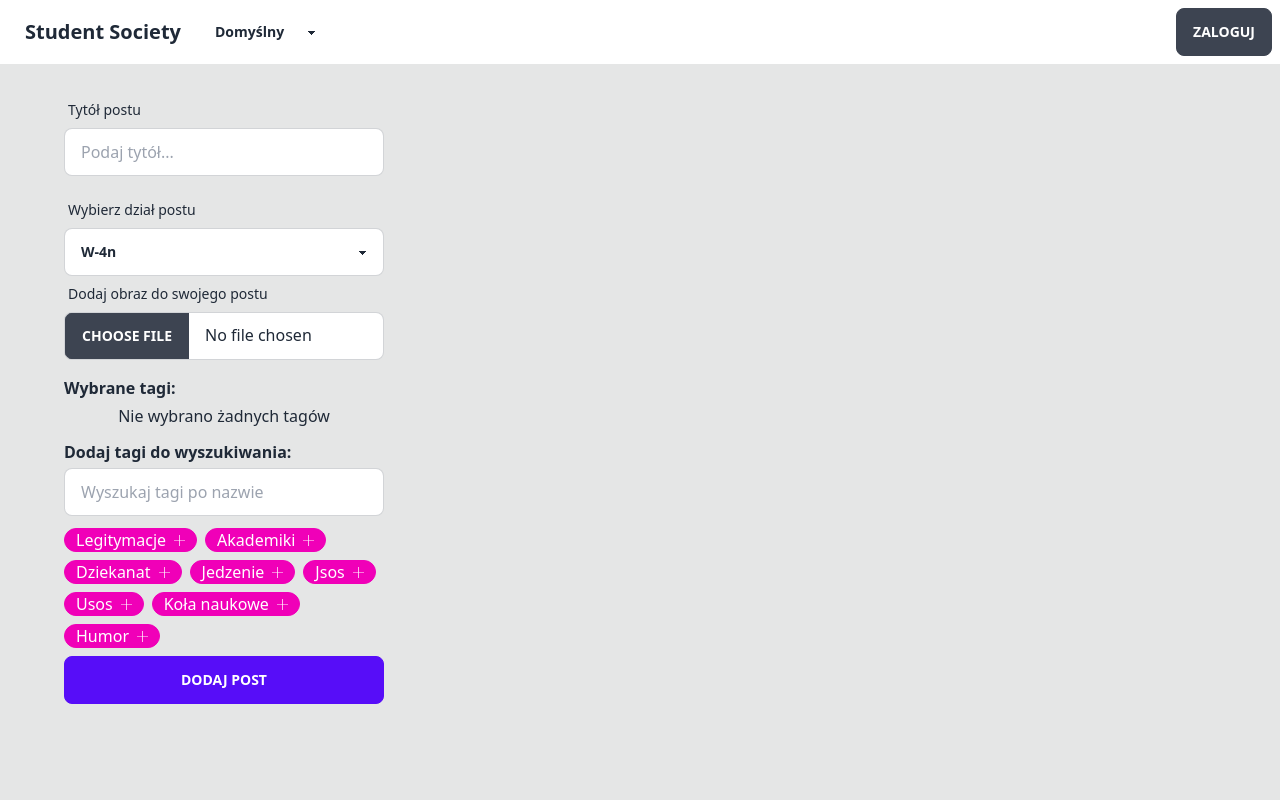
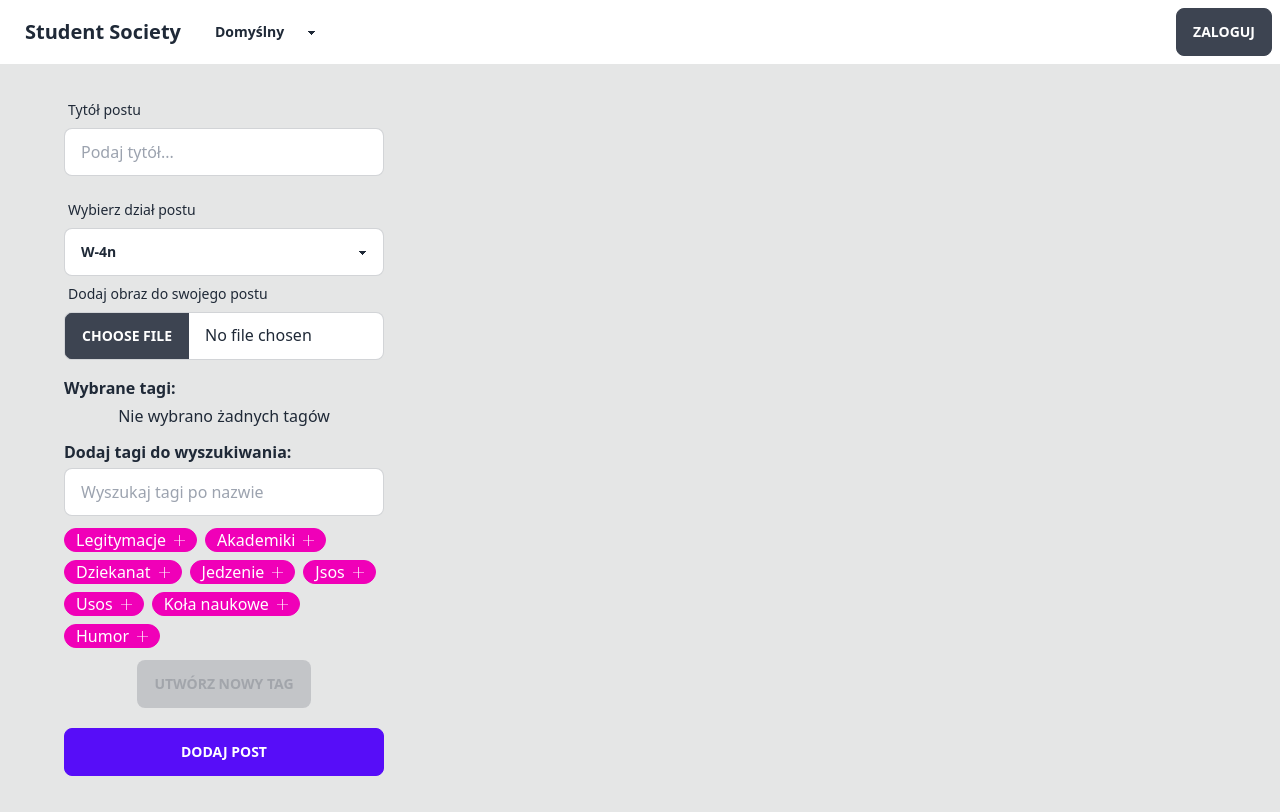
Before and after one commit to EP-coode/ZPI, a Next.js app in the folder renderer/: page /posts/create in a window 1280 px wide. Built offline with nearby package versions, Linux system fonts and the light colour scheme.

Commit message:
refactor tags picker

```diff
--- a/renderer/src/components/PostEditor.tsx
+++ b/renderer/src/components/PostEditor.tsx
@@ -120,6 +120,7 @@ const PostEditor = ({ onPostSubmit, editedPost, categoryGroups }: Props) => {
           activeTags={activeTags}
           onAddTag={handleAddTag}
           onRemoveTag={handleRemoveTag}
+          enableCustomTags
         />
       </div>
 
--- a/renderer/src/components/TagsPicker.tsx
+++ b/renderer/src/components/TagsPicker.tsx
@@ -1,10 +1,5 @@
-import React, {
-  ReactNode,
-  useCallback,
-  useEffect,
-  useMemo,
-  useState,
-} from "react";
+import classNames from "classnames";
+import React, { ReactNode, useCallback, useEffect, useState } from "react";
 import { LoadingState } from "../common/LoadingState";
 import CloseIcon from "../icons/CloseIcon";
 import PlusIcon from "../icons/PlusIcon";
@@ -14,10 +9,11 @@ import LoadingPlaceholder from "./LoadingPlaceholder";
 
 type Props = {
   pickedLabel: string;
-  noTagsSelectedMsg: string
+  noTagsSelectedMsg: string;
   onRemoveTag: (tagName: string) => void;
   onAddTag: (tagName: string) => void;
   activeTags: string[];
+  enableCustomTags?: boolean;
 };
 
 const TagsPicker = ({
@@ -25,54 +21,12 @@ const TagsPicker = ({
   activeTags,
   onAddTag,
   onRemoveTag,
-  noTagsSelectedMsg
+  noTagsSelectedMsg,
+  enableCustomTags = false,
 }: Props) => {
   const [tagSearchResult, setTagSearchResult] = useState<string[]>([]);
   const [tagSearchState, setTagSearchState] = useState(LoadingState.IDDLE);
   const [tagFilterPrefix, setTagFilterPrefix] = useState<string>("");
-
-  const tagBadges: ReactNode[] = (() => {
-    const tagBadges = activeTags.map((tagName) => (
-      <li className="badge badge-primary badge-lg gap-2 " key={tagName}>
-        <CloseIcon onClick={() => onRemoveTag(tagName)} />
-        {tagName}
-      </li>
-    ));
-    if (tagBadges.length == 0) {
-      tagBadges.push(<div key="none" className="m-auto">{noTagsSelectedMsg}</div>);
-    }
-    return tagBadges;
-  })();
-
-  const searchResultTagBadges: ReactNode[] = (() => {
-    const searchResultTagBadges = tagSearchResult
-      .filter(
-        (tag) =>
-          !activeTags.some(
-            (activeTag) => activeTag.toLowerCase() == tag.toLowerCase()
-          )
-      )
-      .map((tagName) => (
-        <li className="badge badge-secondary badge-lg gap-2" key={tagName}>
-          {tagName}
-          <PlusIcon
-            onClick={() => {
-              onAddTag(tagName);
-              setTagSearchResult(
-                tagSearchResult.filter((tag) => tag != tagName)
-              );
-            }}
-            className="cursor-pointer"
-          />
-        </li>
-      ));
-
-    if (searchResultTagBadges.length == 0) {
-      searchResultTagBadges.push(<div key="none" className="m-auto mt-3">Brak wyników</div>);
-    }
-
-    return searchResultTagBadges;
-  })();
 
   const fetchTags = async (
     tagFilterPrefix: string,
@@ -107,13 +61,27 @@ const TagsPicker = ({
     };
   }, [debouncedFetchTags, tagFilterPrefix]);
 
+  const handleAddNewTagClick = (tagName: string) => {
+    onAddTag(tagName);
+  };
+
   return (
     <div className="flex flex-col max-w-xl gap-3 w-full">
       <div>
         <h3 className="font-semibold">{pickedLabel}</h3>
-        <ul className="flex flex-wrap gap-2 mt-1">{tagBadges}</ul>
+        <ul className="flex flex-wrap gap-2 mt-1">
+          {activeTags.map((tagName) => (
+            <li className="badge badge-primary badge-lg gap-2 " key={tagName}>
+              <CloseIcon onClick={() => onRemoveTag(tagName)} />
+              {tagName}
+            </li>
+          ))}
+          {activeTags.length == 0 && (
+            <div className="m-auto">{noTagsSelectedMsg}</div>
+          )}
+        </ul>
       </div>
-      <div className="min-h-48">
+      <div className="min-h-48 flex flex-col align-middle">
         <h3 className="font-semibold">Dodaj tagi do wyszukiwania:</h3>
         <input
           placeholder="Wyszukaj tagi po nazwie"
@@ -126,7 +94,56 @@ const TagsPicker = ({
           <LoadingPlaceholder className="w-32" />
         )}
         {tagSearchState == LoadingState.LOADED && (
-          <ul className="flex flex-wrap gap-2 mt-3">{searchResultTagBadges}</ul>
+          <ul className="flex flex-wrap gap-2 mt-3">
+            {tagSearchResult
+              .filter(
+                (tag) =>
+                  !activeTags.some(
+                    (activeTag) => activeTag.toLowerCase() == tag.toLowerCase()
+                  )
+              )
+              .map((tagName) => (
+                <li
+                  className="badge badge-secondary badge-lg gap-2"
+                  key={tagName}
+                >
+                  {tagName}
+                  <PlusIcon
+                    onClick={() => {
+                      onAddTag(tagName);
+                      setTagSearchResult(
+                        tagSearchResult.filter((tag) => tag != tagName)
+                      );
+                    }}
+                    className="cursor-pointer"
+                  />
+                </li>
+              ))}
+            {tagSearchResult.length == 0 && (
+              <div className="m-auto my-3">Brak wyników</div>
+            )}
+          </ul>
+        )}
+        {enableCustomTags && (
+          <button
+            className={classNames("btn mx-auto my-3", {
+              "btn-disabled":
+                LoadingState.LOADING == tagSearchState ||
+                tagFilterPrefix.length < 3 ||
+                tagSearchResult.some(
+                  (tag) =>
+                    tag.toLowerCase() == tagFilterPrefix.toLocaleLowerCase()
+                ) ||
+                activeTags.some(
+                  (tag) =>
+                    tag.toLowerCase() == tagFilterPrefix.toLocaleLowerCase()
+                ),
+            })}
+            onClick={() => handleAddNewTagClick(tagFilterPrefix)}
+            type="button"
+          >
+            Utwórz nowy tag
+          </button>
         )}
       </div>
     </div>
```
